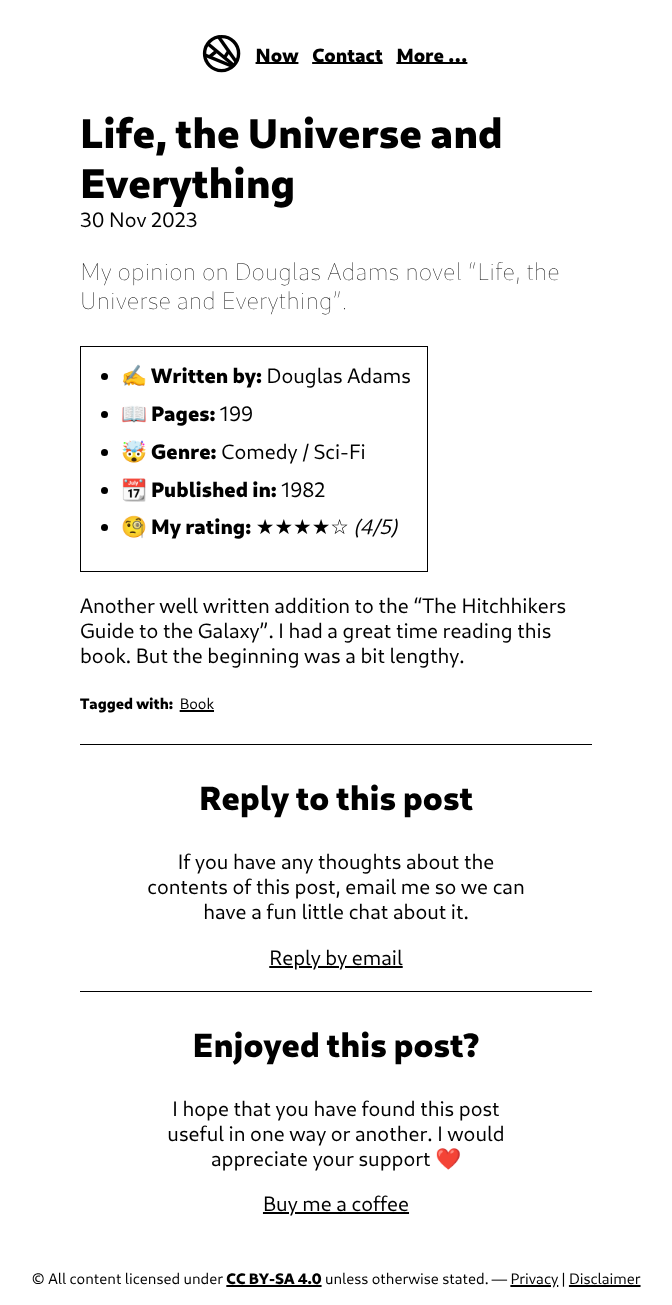
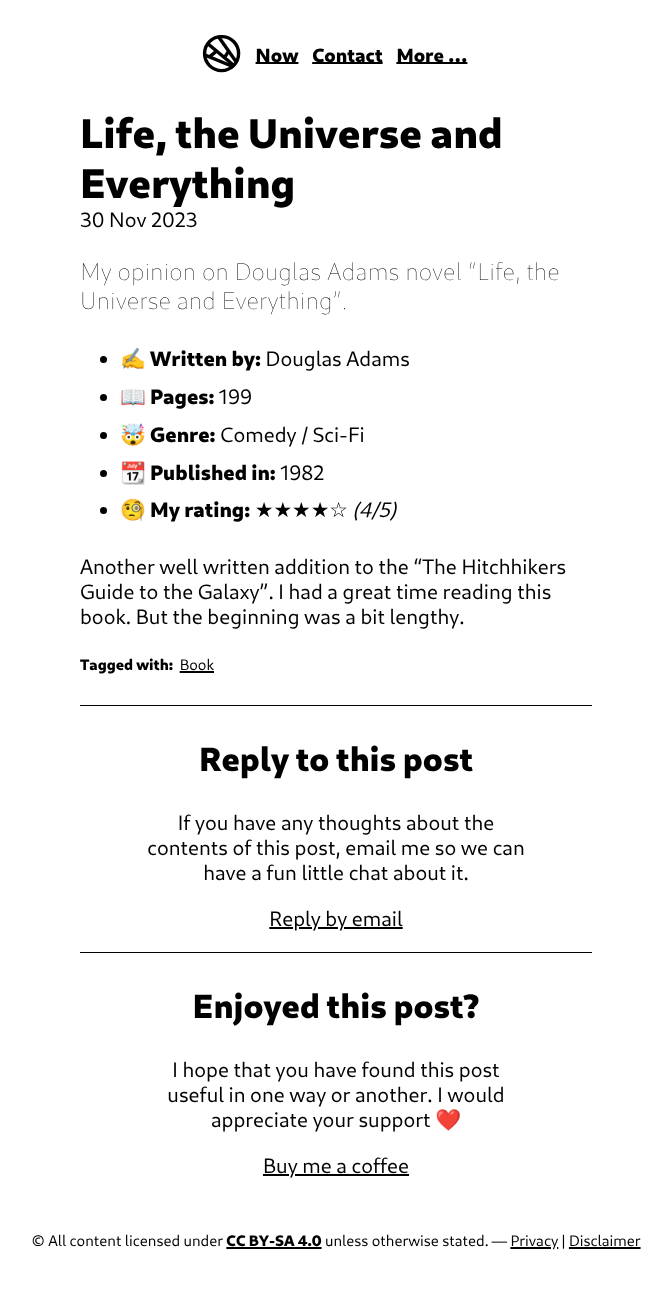
Before and after one commit to konstantintutsch/website, a Jekyll site: the page built from _posts/2023-11-30-life-the-universe-and-everything.md, in a window 1280 px wide. Shown: the whole page, without its empty margins (304-976 px from the left). Built offline with Jekyll 4.4.1, drawn with Linux system fonts in a browser that asks for light colours; after the commit the page ends 1267 px from its top, so only the background shows below that.

Commit message:
Remove border from books and code

```diff
--- a/assets/css/style.css
+++ b/assets/css/style.css
@@ -221,7 +221,6 @@
 .book {
     margin-top: 2rem;
     padding-right: 1rem;
-    border: var(--border-size) solid var(--foreground);
     height: fit-content;
     width: fit-content;
 }
@@ -248,10 +247,8 @@
     font-size: 1.15rem;
 }
 .highlight pre {
-    margin: 0 2rem 0 2rem;
-    padding: 1rem;
+    margin: 1rem 2rem 1rem 2rem;
     overflow-x: scroll;
-    border: solid var(--border-size) var(--gray);
 }
 
 .tags-container {
```
